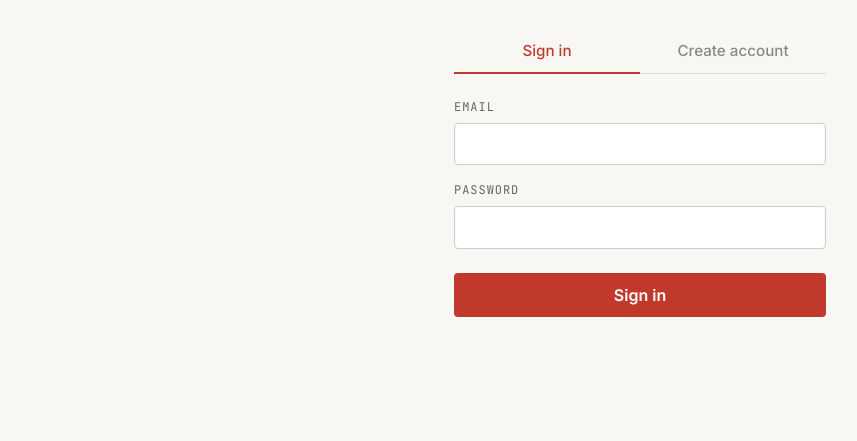
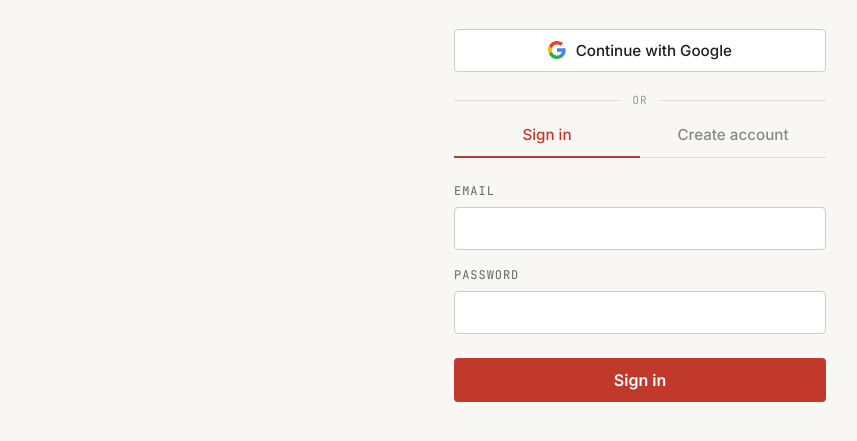
Before and after one commit to kavyapotnis13/biosandbox, a plain HTML site: page login.html in a window 1280 px wide. Shown: the part 245-686 px from the top of the page, without its empty margins (0-857 px from the left). Drawn offline with nearby package versions, Linux system fonts and the light colour scheme.

Commit message:
Add "Continue with Google" button to the login screen
New signInWithGoogle() wrapper in auth.js calls Supabase's OAuth flow
with the app root as the redirect target. login.html now surfaces a
white button with the multicolor Google G above the email/password
tabs, separated by an "or" divider that matches the Field Manual
typography.

Requires Google to be enabled as a provider in the Supabase dashboard
and a Google Cloud OAuth client whose authorized redirect URI is
https://<project>.supabase.co/auth/v1/callback.

Co-Authored-By: Claude Opus 4.7 <noreply@anthropic.com>

```diff
--- a/js/auth.js
+++ b/js/auth.js
@@ -18,6 +18,16 @@ async function signUp(email, password) {
 
 async function signIn(email, password) {
   return await sb.auth.signInWithPassword({ email, password });
+}
+
+// Kick off Google OAuth. Supabase redirects the browser to Google, then back
+// to `redirectTo` with the session in the URL hash — the SDK picks it up
+// automatically when the target page loads.
+async function signInWithGoogle() {
+  return await sb.auth.signInWithOAuth({
+    provider: 'google',
+    options: { redirectTo: window.location.origin + '/index.html' }
+  });
 }
 
 async function signOut() {
--- a/login.html
+++ b/login.html
@@ -97,6 +97,45 @@
     }
     .auth-msg.is-error { background: #fdecea; color: #a53324; display: block; }
     .auth-msg.is-info  { background: #eef4fb; color: #2a5db0; display: block; }
+
+    .auth-oauth {
+      width: 100%;
+      display: flex;
+      align-items: center;
+      justify-content: center;
+      gap: 0.6rem;
+      padding: 0.7rem;
+      background: #fff;
+      color: #1f1f1f;
+      border: 1px solid #ccc;
+      border-radius: 4px;
+      font-family: 'Inter', sans-serif;
+      font-weight: 500;
+      font-size: 0.95rem;
+      cursor: pointer;
+      margin-top: 1rem;
+    }
+    .auth-oauth:hover  { background: #f6f6f6; }
+    .auth-oauth:disabled { opacity: 0.6; cursor: wait; }
+    .auth-oauth svg { flex-shrink: 0; }
+
+    .auth-divider {
+      display: flex;
+      align-items: center;
+      gap: 0.75rem;
+      margin: 1.25rem 0 0.25rem;
+      font-family: 'JetBrains Mono', monospace;
+      font-size: 0.7rem;
+      text-transform: uppercase;
+      letter-spacing: 0.1em;
+      color: #999;
+    }
+    .auth-divider::before,
+    .auth-divider::after {
+      content: '';
+      flex: 1;
+      border-top: 1px solid #ddd;
+    }
   </style>
 </head>
 <body>
@@ -112,6 +151,18 @@
     <div class="auth-wrap">
       <h1 class="auth-title">Sign in</h1>
       <p class="auth-sub">Save your progress across devices.</p>
+
+      <button class="auth-oauth" type="button" id="google-btn">
+        <svg width="18" height="18" viewBox="0 0 18 18" aria-hidden="true">
+          <path fill="#4285F4" d="M17.64 9.2c0-.637-.057-1.251-.164-1.84H9v3.481h4.844a4.14 4.14 0 0 1-1.796 2.716v2.259h2.908c1.702-1.567 2.684-3.874 2.684-6.615z"/>
+          <path fill="#34A853" d="M9 18c2.43 0 4.467-.806 5.956-2.184l-2.908-2.259c-.806.54-1.837.86-3.048.86-2.344 0-4.328-1.584-5.036-3.711H.957v2.332A8.997 8.997 0 0 0 9 18z"/>
+          <path fill="#FBBC05" d="M3.964 10.706A5.41 5.41 0 0 1 3.682 9c0-.593.102-1.17.282-1.706V4.962H.957A8.997 8.997 0 0 0 0 9c0 1.452.348 2.827.957 4.038l3.007-2.332z"/>
+          <path fill="#EA4335" d="M9 3.58c1.321 0 2.508.454 3.44 1.345l2.582-2.58C13.463.891 11.426 0 9 0A8.997 8.997 0 0 0 .957 4.962L3.964 7.294C4.672 5.167 6.656 3.58 9 3.58z"/>
+        </svg>
+        Continue with Google
+      </button>
+
+      <div class="auth-divider">or</div>
 
       <div class="auth-tabs" role="tablist">
         <button class="auth-tab is-active" data-mode="signin" type="button">Sign in</button>
@@ -140,12 +191,26 @@
   <script src="js/auth.js"></script>
   <script>
     let mode = 'signin';
-    const tabs   = document.querySelectorAll('.auth-tab');
-    const form   = document.getElementById('auth-form');
-    const submit = document.getElementById('auth-submit');
-    const msg    = document.getElementById('auth-msg');
+    const tabs      = document.querySelectorAll('.auth-tab');
+    const form      = document.getElementById('auth-form');
+    const submit    = document.getElementById('auth-submit');
+    const msg       = document.getElementById('auth-msg');
+    const googleBtn = document.getElementById('google-btn');
 
     const forgotBtn = document.getElementById('forgot-btn');
+
+    googleBtn.addEventListener('click', async () => {
+      googleBtn.disabled = true;
+      msg.className = 'auth-msg';
+      msg.textContent = '';
+      const { error } = await signInWithGoogle();
+      if (error) {
+        msg.className = 'auth-msg is-error';
+        msg.textContent = error.message;
+        googleBtn.disabled = false;
+      }
+      // On success the browser redirects to Google — no further UI to update.
+    });
 
     function switchTo(nextMode) {
       mode = nextMode;
```
